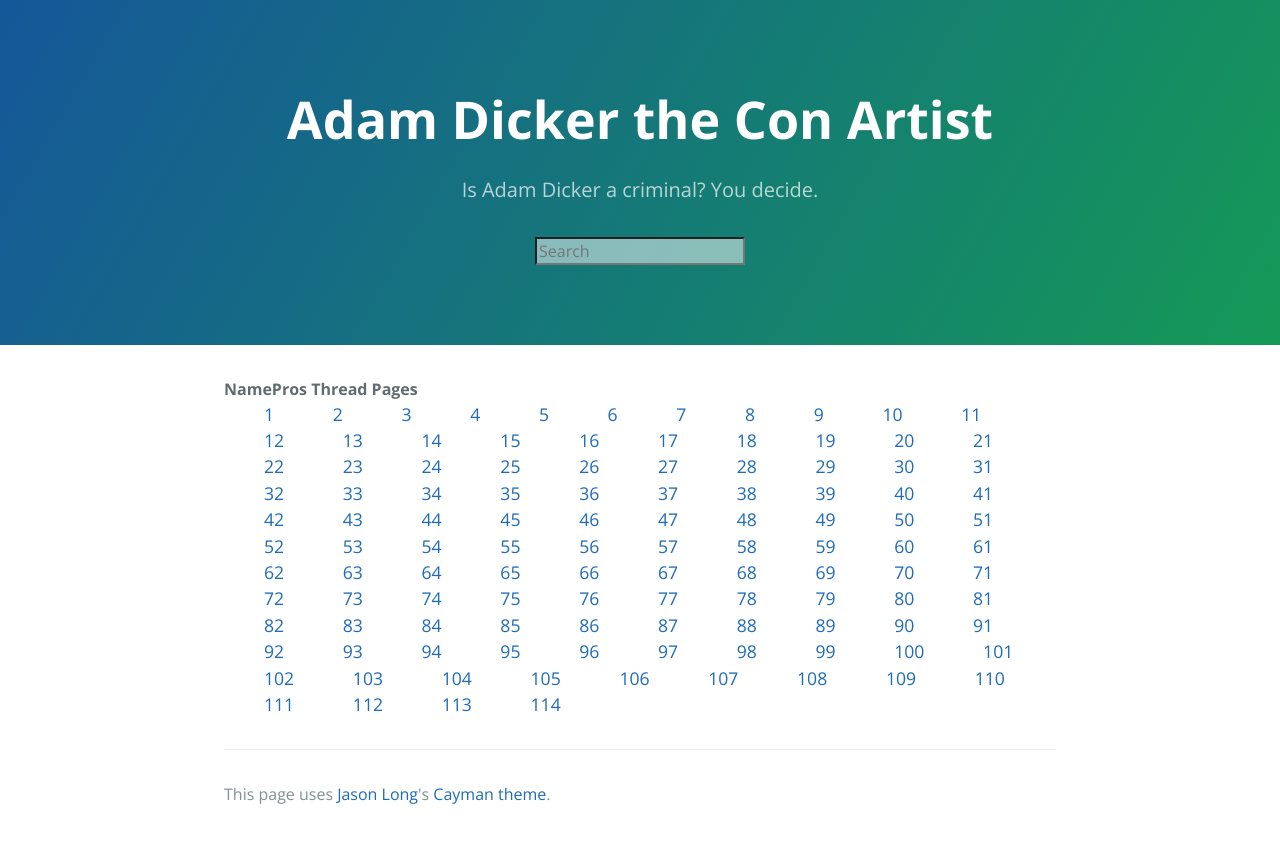
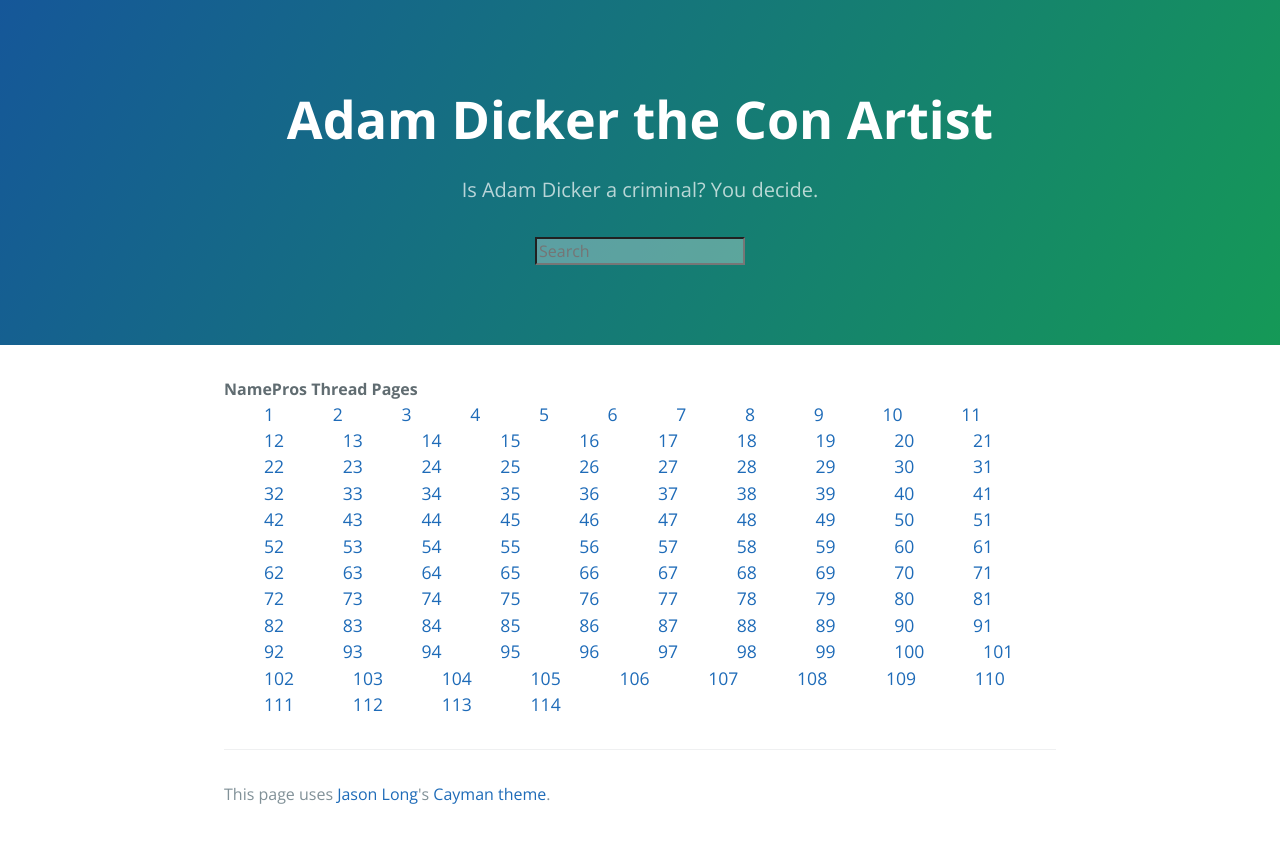
Before and after one commit to vanillascript/adamdicker, a Jekyll site: the page built from index.html, in a window 1280 px wide. Shown: the top 843 px of the page. Built offline with Jekyll 4.4.1, drawn with Linux system fonts in a browser that asks for light colours; comment, search, counter and statistics services are not loaded.

Commit message:
Update stylesheet.css

```diff
--- a/stylesheets/stylesheet.css
+++ b/stylesheets/stylesheet.css
@@ -61,9 +61,10 @@
   .page-header a {
     color: white; }
   .page-header input[type="text"] {
-    background-color: rgba(255, 255, 255, 0.5); }
-  .page-header input[type="text"]:active, .page-header input[type="text"]:hover {
-    background-color: rgba(255, 255, 255, 0.8); }
+    background-color: rgba(255, 255, 255, 0.3);
+    color: black; }
+  .page-header input[type="text"]:focus, .page-header input[type="text"]:hover {
+    background-color: rgba(255, 255, 255, 0.6); }
 
 @media screen and (min-width: 64em) {
   .page-header {
```
